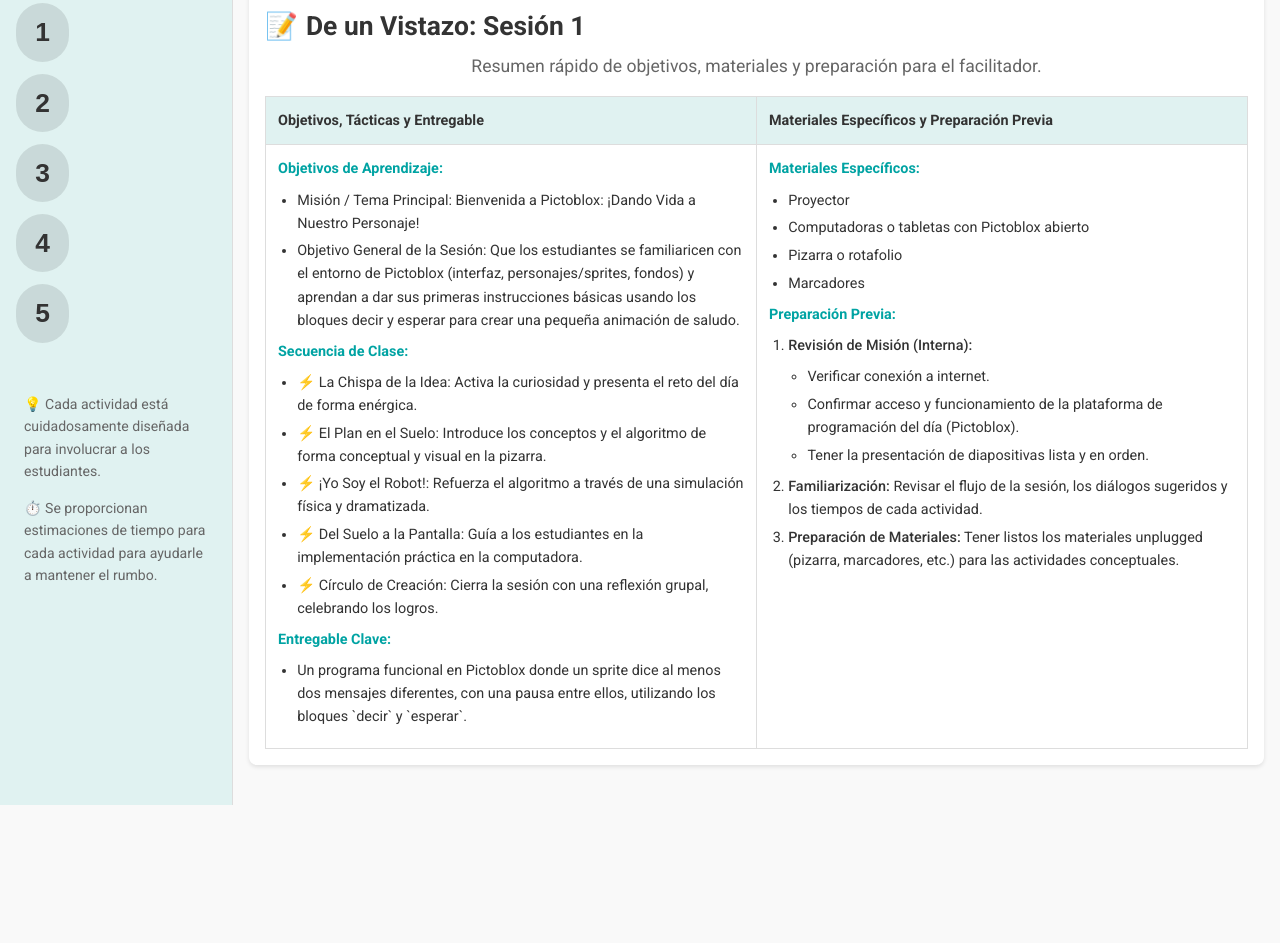
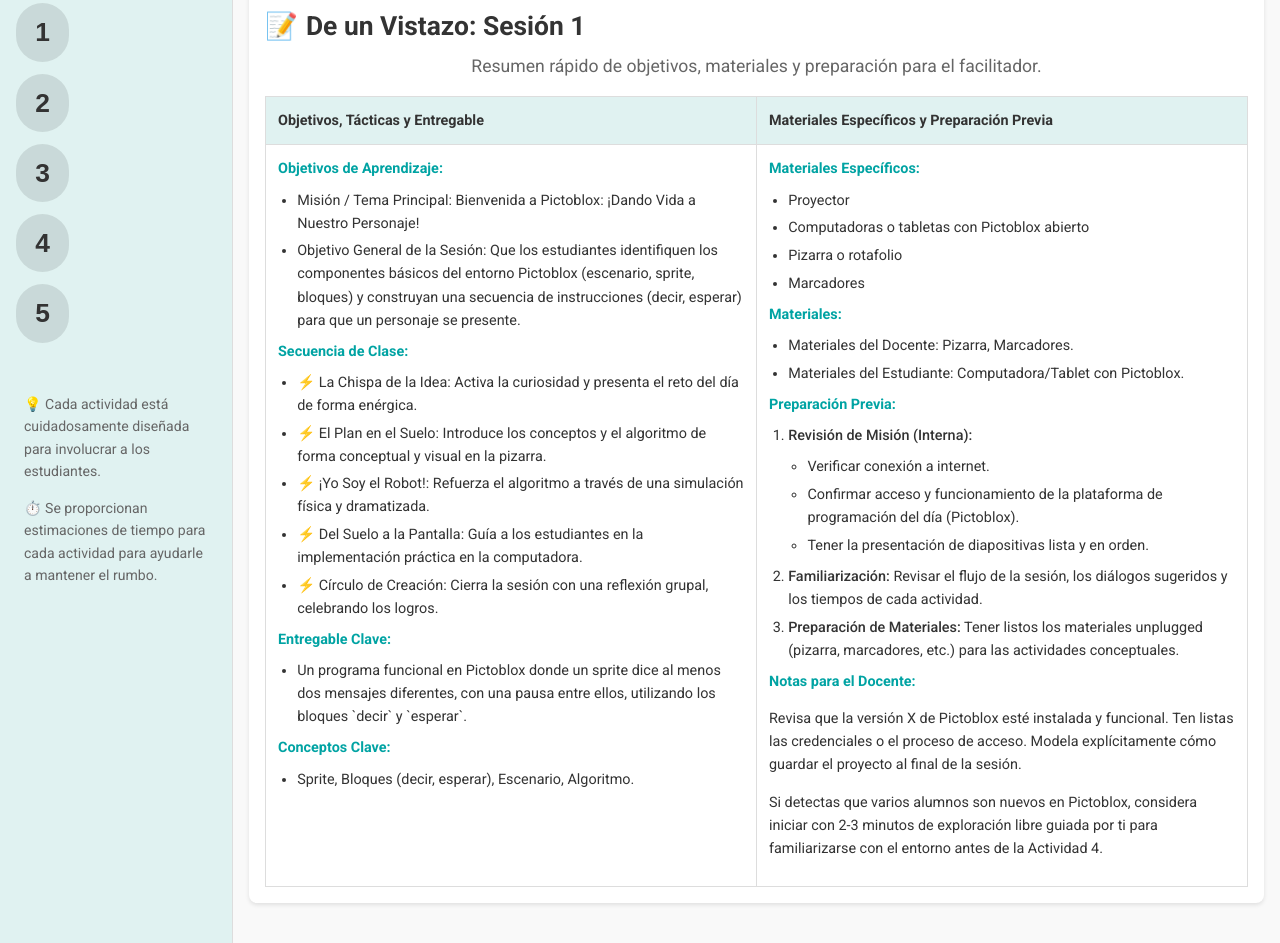
Before and after one commit to Gnius-Club/AIF_P2_MT01, a plain HTML site: page index.html in a window 1280 px wide. Shown: the part 257-1200 px from the top of the page. Before the commit the page ends 1062 px from the top, so only its background shows below. Drawn offline with Linux system fonts and the light colour scheme.

Commit message:
Update index.html

```diff
--- a/index.html
+++ b/index.html
@@ -72,7 +72,7 @@
                                     <strong>Objetivos de Aprendizaje:</strong>
                                     <ul>
                                         <li>Misión / Tema Principal: Bienvenida a Pictoblox: ¡Dando Vida a Nuestro Personaje!</li>
-                                        <li>Objetivo General de la Sesión: Que los estudiantes se familiaricen con el entorno de Pictoblox (interfaz, personajes/sprites, fondos) y aprendan a dar sus primeras instrucciones básicas usando los bloques decir y esperar para crear una pequeña animación de saludo.</li>
+                                        <li>Objetivo General de la Sesión: Que los estudiantes identifiquen los componentes básicos del entorno Pictoblox (escenario, sprite, bloques) y construyan una secuencia de instrucciones (decir, esperar) para que un personaje se presente.</li>
                                     </ul>
                                     <strong>Secuencia de Clase:</strong>
                                     <ul>
@@ -86,6 +86,10 @@
                                     <ul>
                                         <li>Un programa funcional en Pictoblox donde un sprite dice al menos dos mensajes diferentes, con una pausa entre ellos, utilizando los bloques `decir` y `esperar`.</li>
                                     </ul>
+                                    <strong>Conceptos Clave:</strong>
+                                    <ul>
+                                        <li>Sprite, Bloques (decir, esperar), Escenario, Algoritmo.</li>
+                                    </ul>
                                 </td>
                                 <td>
                                     <strong>Materiales Específicos:</strong>
@@ -94,6 +98,11 @@
                                         <li>Computadoras o tabletas con Pictoblox abierto</li>
                                         <li>Pizarra o rotafolio</li>
                                         <li>Marcadores</li>
+                                    </ul>
+                                    <strong>Materiales:</strong>
+                                    <ul>
+                                        <li>Materiales del Docente: Pizarra, Marcadores.</li>
+                                        <li>Materiales del Estudiante: Computadora/Tablet con Pictoblox.</li>
                                     </ul>
                                     <strong>Preparación Previa:</strong>
                                     <ol>
@@ -107,6 +116,9 @@
                                         <li><strong>Familiarización:</strong> Revisar el flujo de la sesión, los diálogos sugeridos y los tiempos de cada actividad.</li>
                                         <li><strong>Preparación de Materiales:</strong> Tener listos los materiales unplugged (pizarra, marcadores, etc.) para las actividades conceptuales.</li>
                                     </ol>
+                                    <strong>Notas para el Docente:</strong>
+                                    <p>Revisa que la versión X de Pictoblox esté instalada y funcional. Ten listas las credenciales o el proceso de acceso. Modela explícitamente cómo guardar el proyecto al final de la sesión.</p>
+                                    <p>Si detectas que varios alumnos son nuevos en Pictoblox, considera iniciar con 2-3 minutos de exploración libre guiada por ti para familiarizarse con el entorno antes de la Actividad 4.</p>
                                 </td>
                             </tr>
                         </tbody>
@@ -188,6 +200,7 @@
                                 <p class="dialogue assistant">"Como buenos directores, tenemos que darle un guion a nuestro actor. En Pictoblox, nuestro guion se escribe con bloques de colores, como si fueran piezas de LEGO. Hoy aprenderemos dos muy importantes."</p>
                                 <p class="dialogue assistant">(Dibuja un bloque morado en la pizarra) "Este bloque morado de 'Apariencia' es para darle la instrucción de decir algo. Podemos escribir lo que queramos que diga."</p>
                                 <p class="dialogue assistant">(Dibuja un bloque naranja) "Y este bloque naranja de 'Control' es para darle la instrucción de esperar. A veces queremos que nuestro actor haga una pausa antes de decir su siguiente línea, ¿verdad?"</p>
+                                <p class="dialogue assistant">Sugerencia visual: Dibuja los bloques decir y esperar con formas que claramente muestren cómo se 'engancha' uno con el otro, como piezas de rompecabezas o LEGO, usando diferentes colores.</p>
                             </div>
                         </div>
                     </div>
@@ -323,9 +336,7 @@
                         <div class="collapsible">
                             <button type="button" class="collapsible-button">Diálogo Sugerido</button>
                             <div class="collapsible-content">
-                                <p class="dialogue assistant">"¡Increíble! Todos han logrado dirigir su primera escena. Para terminar, vamos a reunirnos en nuestro <strong>círculo de creación</strong> para celebrar y recordar lo que aprendimos."</p>
-                                <p class="dialogue assistant">"¡Felicidades, directores y directoras! ¡Han dado vida a su primer personaje! Han aprendido a darle un guion y él los ha obedecido. Repasemos las dos palabras secretas que aprendimos hoy:"</p>
-                                <p class="dialogue assistant">"¿Cómo se llama el personaje que programamos?" (Espera la respuesta del grupo: ¡SPRITE!)<br>"¿Y qué usamos para darle las instrucciones, esas piezas de colores?" (Espera la respuesta del grupo: ¡BLOQUES!)"</p>
+                                <p class="dialogue assistant">"¡Equipo, increíble trabajo hoy! Todos lograron que su personaje se presentara. Vamos a hacer nuestro <strong>círculo de creación</strong> para pensar un poco en lo que hicimos. ¿Quién me puede contar qué fue lo primero que tuvimos que hacer para darle una instrucción a nuestro personaje? (Guiar hacia 'encontrar el bloque correcto'). ¡Exacto! ¿Y cómo supimos qué bloque usar para que hablara? (Guiar hacia 'el color morado' o 'lo que decía'). Muy bien. Ahora, una pregunta más difícil: ¿por qué fue importante el bloque de 'esperar'? ¿Qué pasaba si no lo poníamos? (Dejar que los alumnos reflexionen sobre el ritmo y la secuencia). ¡Genial! Aprendimos que no solo importa qué instrucciones damos, sino también el orden y el tiempo."</p>
                             </div>
                         </div>
                     </div>
@@ -337,7 +348,7 @@
                         <div class="collapsible">
                             <button type="button" class="collapsible-button">Diálogo Sugerido</button>
                             <div class="collapsible-content">
-                                <p class="dialogue assistant">"¡Hoy han aprendido a comunicarse con la computadora y a darle órdenes! Son oficialmente programadores. En nuestra próxima aventura, no solo haremos que hable, sino que le enseñaremos a moverse por todo el escenario. ¡Prepárense para la acción!"</p>
+                                <p class="dialogue assistant">"Hoy dieron su primer gran paso como programadores. Aprendieron a hablarle a la computadora con bloques para darle vida a un personaje. ¡Un aplauso para todos! En nuestra próxima misión, le daremos a nuestro personaje el poder del movimiento. ¡Prepárense para explorar todo el escenario!"</p>
                             </div>
                         </div>
                     </div>
```
